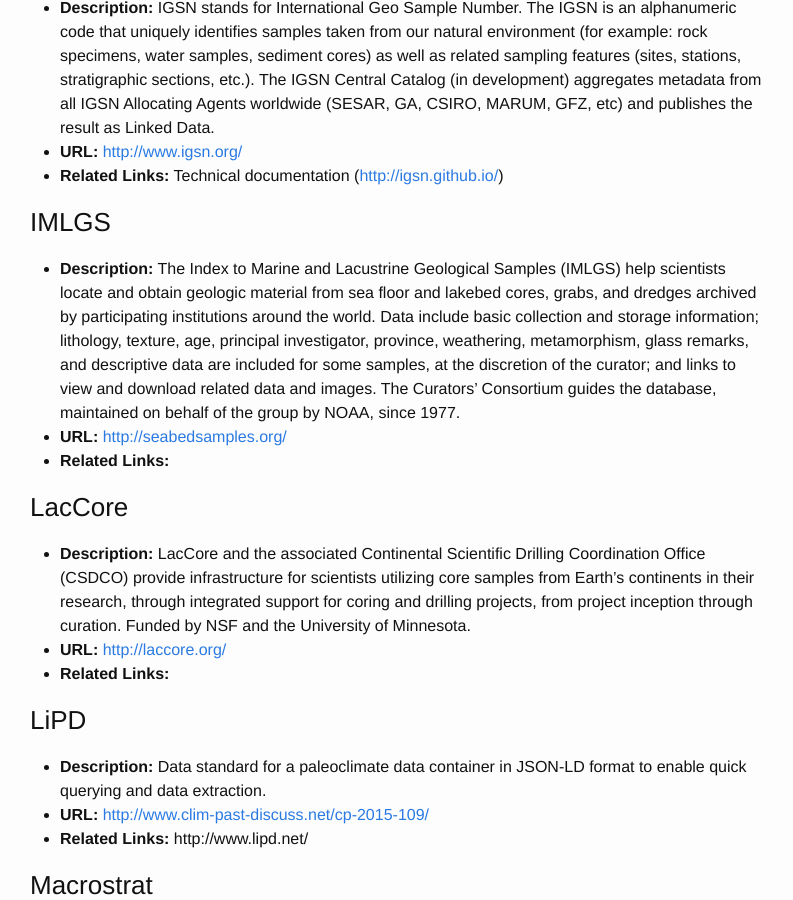
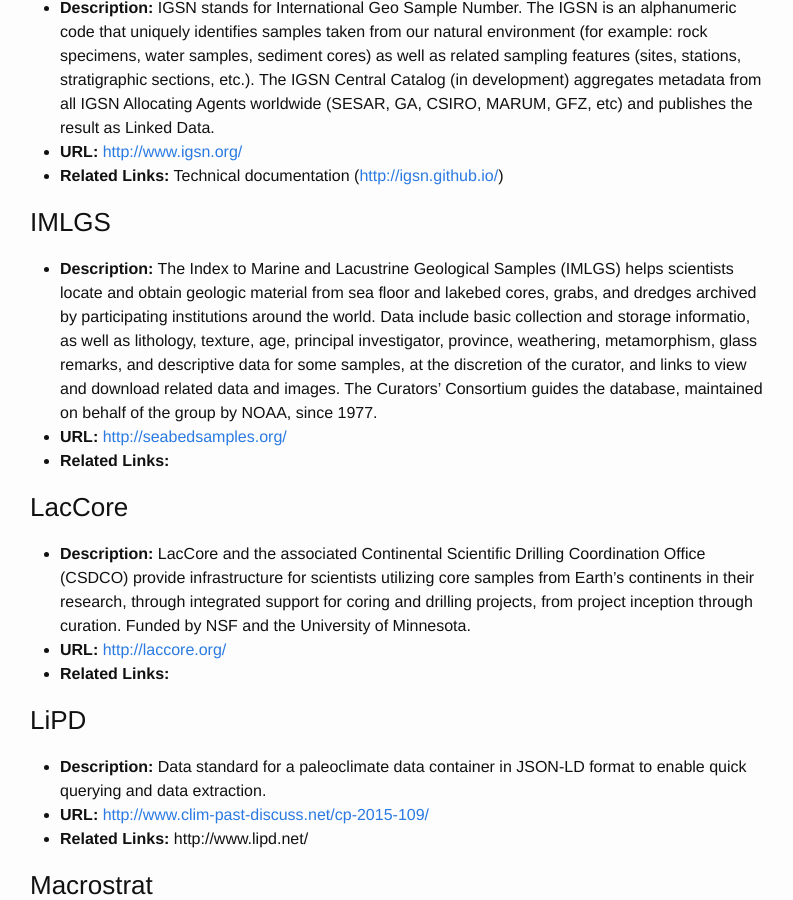
Before and after one commit to cyber4paleo/cyber4paleo.github.io, a Jekyll site: the page built from _resources/CommunityResourceList.md, in a window 1280 px wide and 900 px high, scrolled down 2253 px. Shown: the whole window, without its empty margins (240-1033 px from the left). Built offline with Jekyll 4.4.1, drawn with Linux system fonts in a browser that asks for light colours.

Commit message:
Update CommunityResourceList.md

```diff
--- a/_resources/CommunityResourceList.md
+++ b/_resources/CommunityResourceList.md
@@ -60,7 +60,7 @@ Please see this <a href="http://bit.ly/1r4AqLN">EarthCube Tools presentation</a>
 
 ### IMLGS
 
-* <b>Description:</b> The Index to Marine and Lacustrine Geological Samples (IMLGS) help scientists locate and obtain geologic material from sea floor and lakebed cores, grabs, and dredges archived by participating institutions around the world. Data include basic collection and storage information; lithology, texture, age, principal investigator, province, weathering, metamorphism, glass remarks, and descriptive data are included for some samples, at the discretion of the curator; and links to view and download related data and images. The Curators' Consortium guides the database, maintained on behalf of the group by NOAA, since 1977.
+* <b>Description:</b> The Index to Marine and Lacustrine Geological Samples (IMLGS) helps scientists locate and obtain geologic material from sea floor and lakebed cores, grabs, and dredges archived by participating institutions around the world. Data include basic collection and storage informatio, as well as lithology, texture, age, principal investigator, province, weathering, metamorphism, glass remarks, and descriptive data for some samples, at the discretion of the curator, and links to view and download related data and images. The Curators' Consortium guides the database, maintained on behalf of the group by NOAA, since 1977.
 * <b>URL:</b> <a>http://seabedsamples.org/</a>
 * <b>Related Links:</b>
 
```
